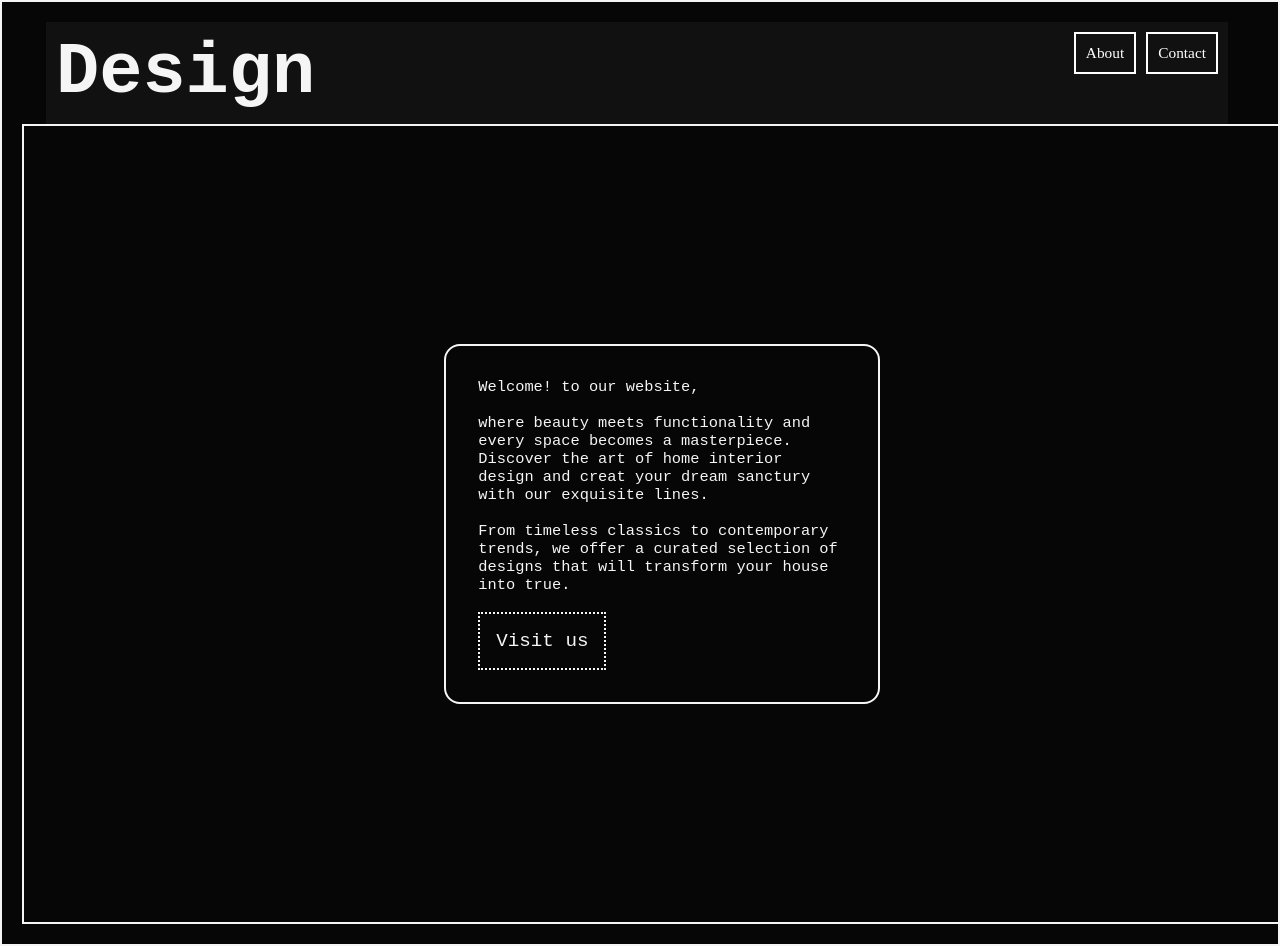
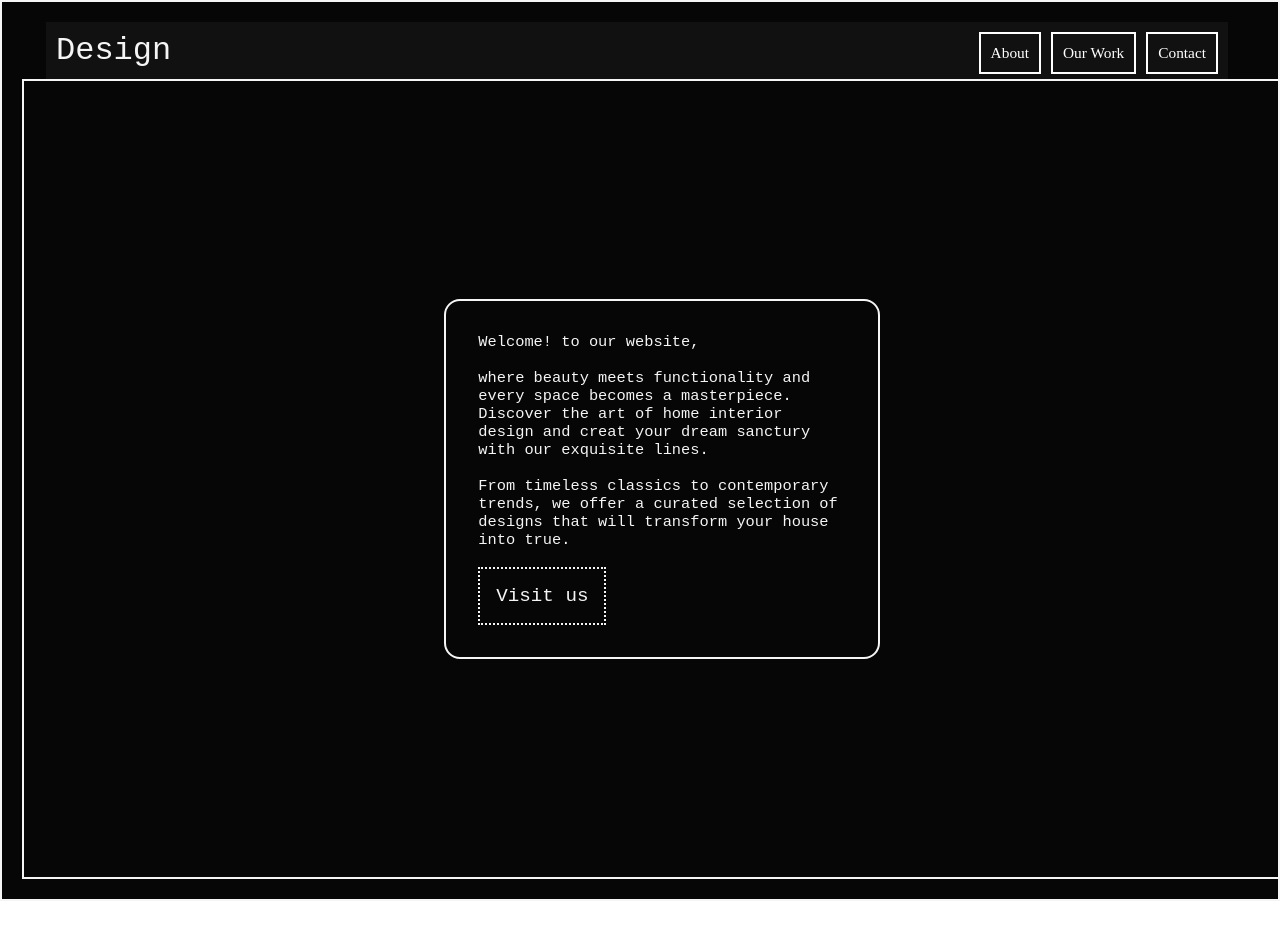
Before and after one commit to 10krishnad/interior-design, a plain HTML site: page index.html in a window 1280 px wide. Shown: the top 946 px of the page. After the commit the page ends 901 px from the top, so only its background shows below. Drawn offline with Linux system fonts and the light colour scheme.

Commit message:
index.html

```diff
--- a/index.html
+++ b/index.html
@@ -91,8 +91,9 @@
         <nav>
             <ul>
                 <li id="list"><a href='/contact.html'>Contact</a></li>
+                <li id="list"><a href='/work.html'>Our Work</a></li>
                 <li id="list"><a href='/about.html'>About</a></li>
-                <li style="float: left; font-family: 'Courier New', Courier, monospace; font-size: 3rem; padding: 10px;"><h2>Design</h2></li>
+                <li style="float: left; font-family: 'Courier New', Courier, monospace; font-size: 2.5vw; padding: 10px;"><a>Design</a></li>
             </ul>
         </nav>
         <div class="content">
```
